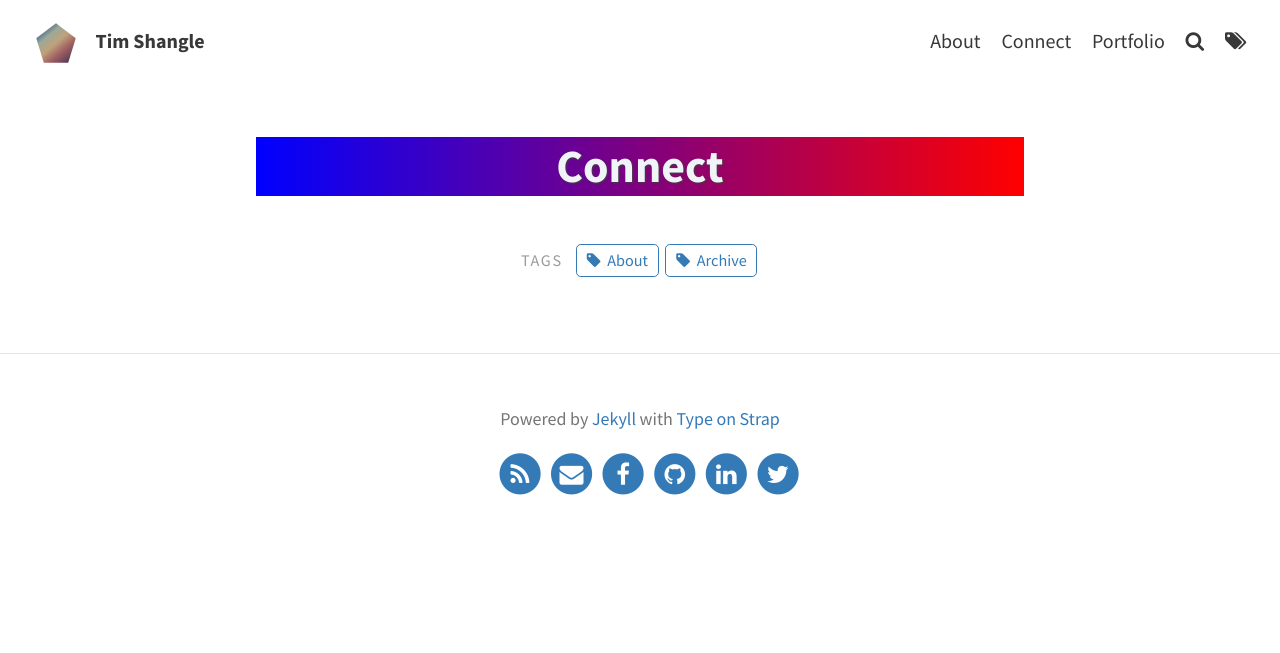
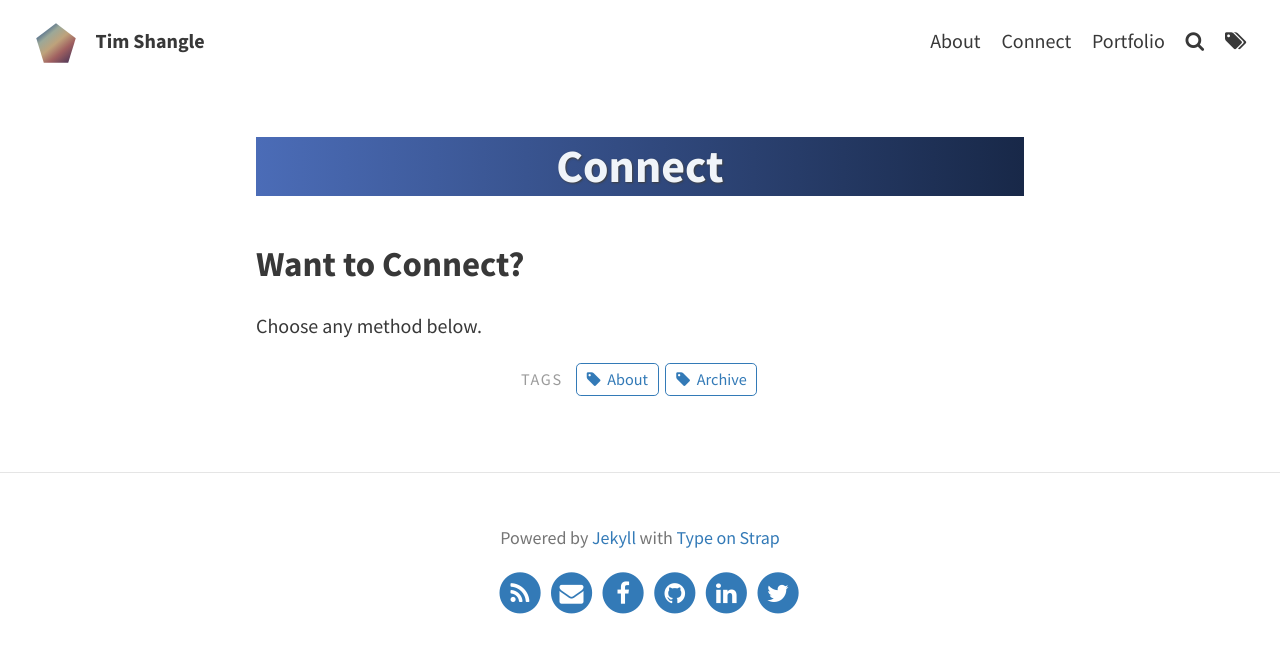
Before and after one commit to shangle/shangle.github.io, a Jekyll site: the page built from pages/connect.md, in a window 1280 px wide. Shown: the top 653 px of the page. Built offline with Jekyll 4.4.1, drawn with Linux system fonts in a browser that asks for light colours.

Commit message:
Update connect.md

```diff
--- a/pages/connect.md
+++ b/pages/connect.md
@@ -2,7 +2,11 @@
 layout: page
 title: Connect
 permalink: /connect/
-gradstart: blue
-gradend: red
+gradstart: #efd5ff
+gradend: #515ada
 tags: [About, Archive]
 ---
+
+## Want to Connect?
+
+Choose any method below.
```
